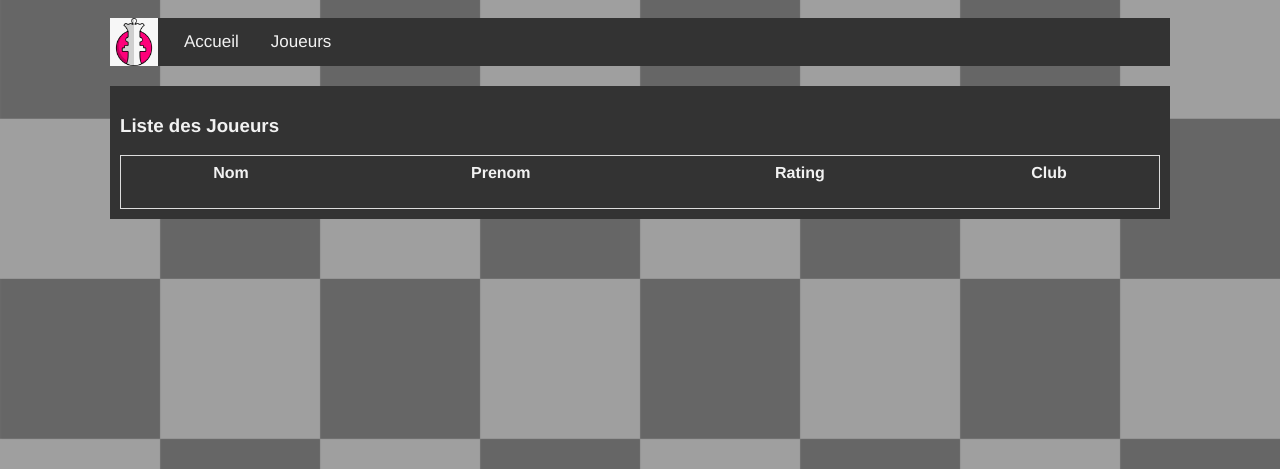
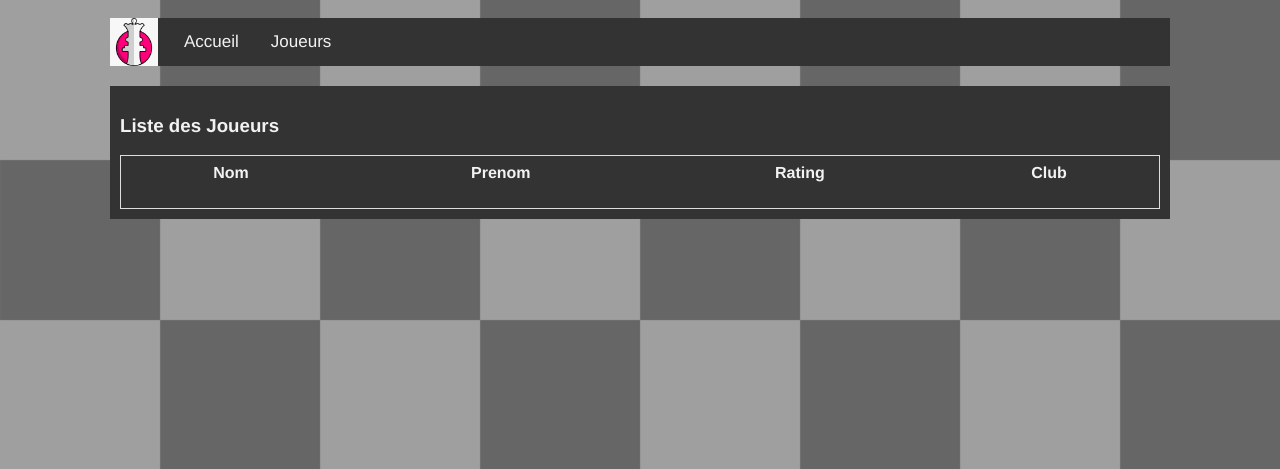
Before and after one commit to bilboque/UCC_DB, a Flask app: page /joueurs in a window 1280 px wide. Shown: the top 469 px of the page. Run offline with Flask 3, Linux system fonts and the light colour scheme; data that the repository does not hold is empty.

Commit message:
fix background size et reapeat + order by rating en cliquant sur le header et de facto ajout de routes dans l'api

```diff
--- a/CODE/app.py
+++ b/CODE/app.py
@@ -34,10 +34,15 @@ def joueur():
     return render_template("joueur.html")
 
 
-#api routes : /api/*
-@app.route("/api/joueurs",methods=['GET'])
-def api_joueurs_infos():
-    result = get_players(connection,cursor)
+#api routes : /api/joueurs
+@app.route("/api/joueurs/by_rating_DESC",methods=['GET'])
+def api_joueurs_rating_desc():
+    result = get_players_order_rating_DESC(connection,cursor)
+    return jsonify(result)
+
+@app.route("/api/joueurs/by_rating_AESC",methods=['GET'])
+def api_joueurs_aesc():
+    result = get_players_order_rating_AESC(connection,cursor)
     return jsonify(result)
 
 @app.route("/api/joueur/<id>")
--- a/CODE/request.py
+++ b/CODE/request.py
@@ -1,4 +1,4 @@
-def get_players(conn,curs):
+def get_players_order_rating_DESC(conn,curs):
     mysql_query="""SELECT * FROM JOUEURS ORDER BY RATING DESC"""
     curs.execute(mysql_query)
     joueurs = curs.fetchall()
@@ -19,6 +19,29 @@ def get_players(conn,curs):
         resultat["data"].append(dico)
 
     return resultat
+
+def get_players_order_rating_AESC(conn,curs):
+    mysql_query="""SELECT * FROM JOUEURS ORDER BY RATING"""
+    curs.execute(mysql_query)
+    joueurs = curs.fetchall()
+
+    resultat = {}
+
+    resultat["data"]=[]
+
+    for joueurs in joueurs:
+        dico = {}
+        dico["id"]=joueurs[0]
+        dico["prenom"]=joueurs[1]
+        dico["nom"]=joueurs[2]
+        dico["rating"]=joueurs[3]
+        dico["title"]=joueurs[4]
+        dico["club"]=joueurs[5]
+
+        resultat["data"].append(dico)
+
+    return resultat
+
 
 def get_player(conn,curs,id):
     mysql_query="""SELECT * FROM JOUEURS WHERE JoueurID=%s"""
--- a/CODE/templates/home.html
+++ b/CODE/templates/home.html
@@ -12,9 +12,9 @@
             padding: 10px;
             font-family: Helvetica,sans-serif;
             background-image: url("static/2D Chess set - Chessboard-18581.png");
-            background-size: cover;
+            background-size: 100%; /* Couvre la largeur, mais pas la hauteur */
+            background-position: center top;
             background-repeat: repeat;
-            background-position: center;
         }
 
         /* Style CSS pour la barre de navigation */
--- a/CODE/templates/joueur.html
+++ b/CODE/templates/joueur.html
@@ -12,9 +12,9 @@
             padding: 10px;
             font-family: Helvetica,sans-serif;
             background-image: url("static/2D Chess set - Chessboard-18581.png");
-            background-size: cover;
-            background-repeat: no-repeat;
-            background-position: center;
+            background-size: 100%; /* Couvre la largeur, mais pas la hauteur */
+            background-position: center top;
+            background-repeat: repeat;
         }
         table {
             width: 100%;
--- a/CODE/templates/joueurs.html
+++ b/CODE/templates/joueurs.html
@@ -12,9 +12,9 @@
             padding: 10px;
             font-family: Helvetica,sans-serif;
             background-image: url("static/2D Chess set - Chessboard-18581.png");
-            background-size: cover;
-            background-repeat: no-repeat;
-            background-position: center;
+            background-size: 100%; /* Couvre la largeur, mais pas la hauteur */
+            background-position: center top;
+            background-repeat: repeat;
         }
         table {
             width: 100%;
@@ -80,12 +80,35 @@
 
     <!--Contient le JavaScript que nous allons utiliser pour cette page -->
     <script>
-        async function showAllPlayers(){
-            let url = '/api/joueurs'
+        async function showAllPlayers_Default(){
+            let url = '/api/joueurs/by_rating_DESC'
             let response = await fetch(url);
             let data = await response.json();
 
-            document.getElementById("player_table").innerHTML += '<tr><th> Nom </th><th> Prenom </th><th> Rating </th><th> Club </th></tr></br>';
+            document.getElementById("player_table").innerHTML = '<tr><th> Nom </th><th> Prenom </th><th onclick="showAllPlayers_ratingAESC()"> Rating </th><th> Club </th></tr></br>';
+            for(i = 0; i < data["data"].length; i++){
+                document.getElementById("player_table").innerHTML +='<tr onclick="handleRowClick('+ data["data"][i]["id"] + ')"><td>' + data["data"][i]["nom"] + '</td><td>' + data["data"][i]["prenom"] + '</td><td>' + data["data"][i]["rating"] + '</td><td>'+ data["data"][i]["club"]+'</td></tr></br>';
+            }
+        }
+
+        async function showAllPlayers_ratingAESC(){
+            let url = '/api/joueurs/by_rating_AESC'
+            let response = await fetch(url);
+            let data = await response.json();
+
+            document.getElementById("player_table").innerHTML = '<tr><th> Nom </th><th> Prenom </th><th onclick="showAllPlayers_ratingDESC()"> Rating ↓ </th><th> Club </th></tr></br>';
+            for(i = 0; i < data["data"].length; i++){
+                document.getElementById("player_table").innerHTML +='<tr onclick="handleRowClick('+ data["data"][i]["id"] + ')"><td>' + data["data"][i]["nom"] + '</td><td>' + data["data"][i]["prenom"] + '</td><td>' + data["data"][i]["rating"] + '</td><td>'+ data["data"][i]["club"]+'</td></tr></br>';
+            }
+
+        }
+
+        async function showAllPlayers_ratingDESC(){
+            let url = '/api/joueurs/by_rating_DESC'
+            let response = await fetch(url);
+            let data = await response.json();
+
+            document.getElementById("player_table").innerHTML = '<tr><th> Nom </th><th> Prenom </th><th onclick="showAllPlayers_ratingAESC()"> Rating ↑ </th><th> Club </th></tr></br>';
             for(i = 0; i < data["data"].length; i++){
                 document.getElementById("player_table").innerHTML +='<tr onclick="handleRowClick('+ data["data"][i]["id"] + ')"><td>' + data["data"][i]["nom"] + '</td><td>' + data["data"][i]["prenom"] + '</td><td>' + data["data"][i]["rating"] + '</td><td>'+ data["data"][i]["club"]+'</td></tr></br>';
             }
@@ -100,7 +123,7 @@
         }
         // appel lors du chargement de la page
         window.onload = async function () {
-            await showAllPlayers();
+            await showAllPlayers_Default();
         }
 
     </script>
```
